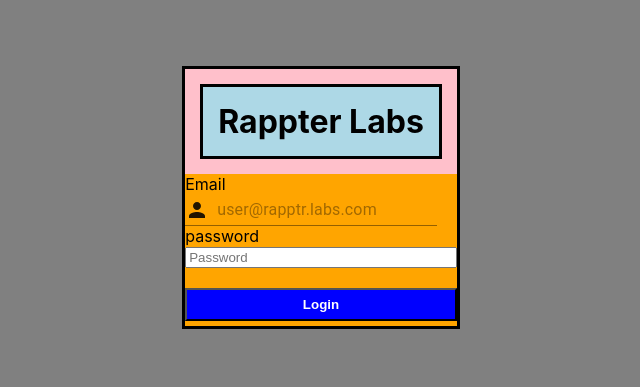
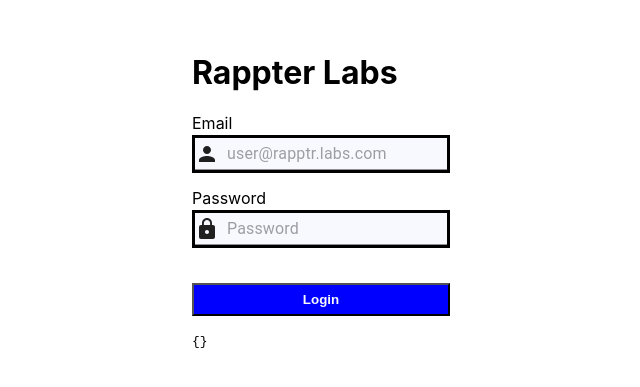
Before and after one commit to redazures/sample, a React (Create React App) app: page / in a window 1280 px wide. Shown: the part 203-590 px from the top of the page, without its empty margins (319-959 px from the left). Built offline with nearby package versions, Linux system fonts and the light colour scheme.

Commit message:
login screen done

```diff
--- a/src/App.css
+++ b/src/App.css
@@ -1,12 +1,4 @@
-
-:root {
-  --primary:blue;
-  --secondary:lightblue;
-  --danger:red;
-  --white:white;
-  --black:black;
-  --background:grey;
-}
+@import './app/config/Colors.css';
 
 #root {
   background-color:var(--background);
@@ -18,41 +10,4 @@
 
 .app {
   display: flex;
-  background-color: pink;
-  border-style:solid;
-  border-color: black;
 }
-
-.header {
-  background-color:var(--secondary);
-  padding: 15px;
-  margin: 15px;
-  border-style: solid;
-}
-
-Input {
-  width: 97%;
-}
-
-.input{
-  width: 97%;
-}
-
-.loginform {
-  background-color: orange;
-  width: auto;
-}
-
-#loginButton {
-  background-color: var(--primary);
-  width: 99.99%;
-  padding:7px;
-  color:var(--white);
-  font-weight: 900;
-  margin-top:20px;
-  margin-bottom: 5px;
-}
-
-.notPristine {
-  opacity: 0.5;
-}
--- /dev/null
+++ b/src/app/components/Header.css
@@ -0,0 +1,7 @@
+@import './app/config/Colors.css';
+
+.header {
+    padding: 15px;
+    margin: 15px;
+    margin-bottom: 35px;
+}
--- /dev/null
+++ b/src/app/config/Colors.css
@@ -0,0 +1,8 @@
+:root {
+    --primary:blue;
+    --secondary:lightblue;
+    --danger:red;
+    --white:#f8f8ff;
+    --black:black;
+    --background:white;
+  }
--- /dev/null
+++ b/src/app/pages/LoginPage.css
@@ -0,0 +1,33 @@
+@import '../config/Colors.css';
+
+.formInputs {
+    background-color: var(--white);
+    border-style: solid;
+    margin-top: 2px;
+}
+
+.errorMessage{
+    color:var(--danger);
+    font-size: x-small;
+    font-weight: bold;
+    height: 15px;
+}
+
+#errorBorder {
+    border-color: var(--danger);
+}
+
+
+#loginButton {
+    background-color: var(--primary);
+    width: 100%;
+    padding:7px;
+    color:var(--white);
+    font-weight: 900;
+    margin-top:20px;
+    margin-bottom: 5px;
+}
+
+.notPristine {
+    opacity: 0.5;
+}
--- a/src/app/pages/LoginPage.js
+++ b/src/app/pages/LoginPage.js
@@ -1,9 +1,10 @@
 import React from 'react'
 import { Form, Field } from 'react-final-form'
 import { InputAdornment, Input } from '@material-ui/core';
-import { Person } from '@material-ui/icons';
+import { Person, Lock } from '@material-ui/icons';
 
 import EmailValidate from '../auth/EmailValidate'
+import './LoginPage.css';
 
 const onSubmit = values => {
     return new Promise(resolve=>{
@@ -49,17 +50,21 @@
                   <div>
                     <div>
                     <label htmlFor="Email">Email</label><br/>
+                    <div className="formInputs" id={meta.error && meta.touched ? "errorBorder" : null}>
                     <Input
                       {...input}
                       type='text'
                       placeholder="user@rapptr.labs.com"
+                      fullWidth
+                      id="email"
                       startAdornment={
-                            <InputAdornment position="start">
-                              <Person/>
-                            </InputAdornment>
-                          }></Input>
+                        <InputAdornment position="start">
+                          <Person/>
+                        </InputAdornment>
+                      }/>
                     </div>
-                    <div>{meta.error && meta.touched && (<span className='errorMessage'>{meta.error}</span>)}</div>
+                    </div>
+                    <div className='errorMessage'>{meta.error && meta.touched && (<span className='errorMessage'>{meta.error}</span>)}</div>
                   </div>
                 )
               }}
@@ -69,15 +74,28 @@
               return (
                 <div>
                   <div>
-                  <label htmlFor="password">password</label><br/>
-                  <input {...input} type='text' placeholder="Password"></input>
+                  <label htmlFor="password">Password</label><br/>
+                  <div className="formInputs" id={meta.error && meta.touched ? "errorBorder" : null}>
+                    <Input
+                      {...input}
+                      type='text'
+                      placeholder="Password"
+                      fullWidth
+                      id="password"
+                      startAdornment={
+                        <InputAdornment position="start">
+                          <Lock/>
+                        </InputAdornment>
+                      }/>
+                    </div>
                   </div>
-                  <div>{meta.error && meta.touched && (<span className='errorMessage'>{meta.error}</span>)}</div>
+                  <div className='errorMessage'>{meta.error && meta.touched && (<span className='errorMessage'>{meta.error}</span>)}</div>
                 </div>
               )
             }}
           </Field>
           <button type="submit" id="loginButton" className={props.pristine ? "pristine" : "notPristine" } disabled={props.submitting}>Login</button>
+          <pre>{JSON.stringify(props.values,0,2)}</pre>
         </form>
       )}
     </Form>
```
Also changed, not shown: src/app/components/Header.js (added, +7 -0 lines), 1 other file (tests, documents, lock files or other folders).
